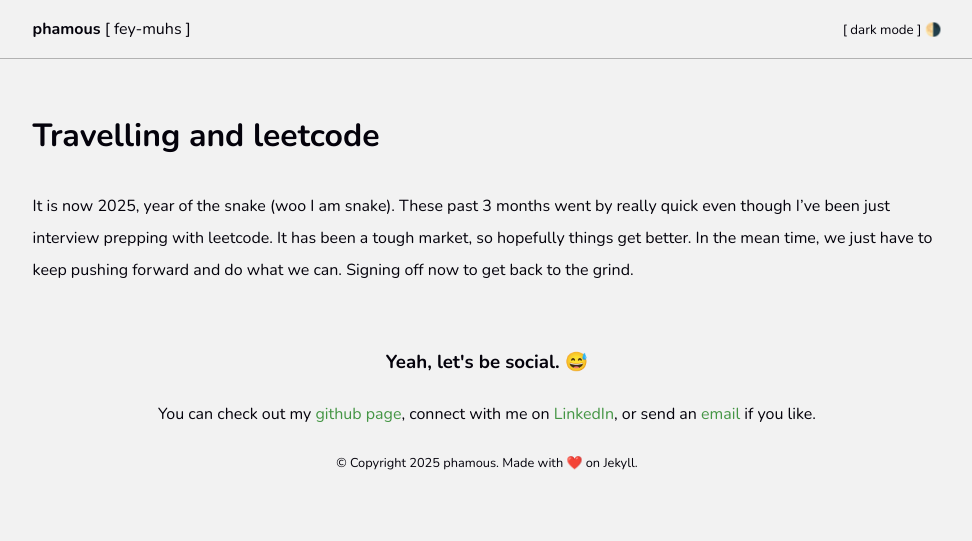
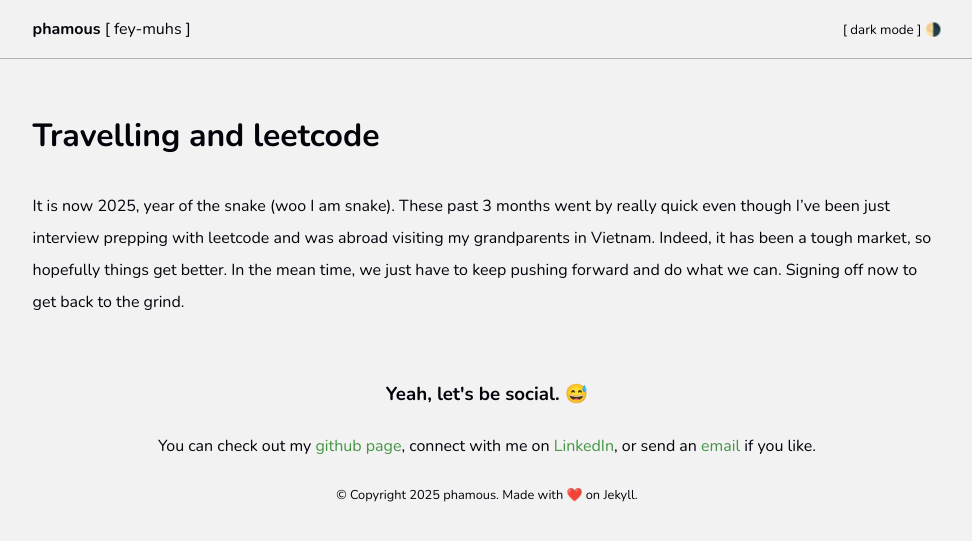
Before and after one commit to phvmous/phvmous.github.io, a Jekyll site: the page built from _posts/2025-01-09-Travelling and leetcode.md, in a window 1280 px wide. Shown: the top 541 px of the page, without its empty margins (153-1125 px from the left). Built offline with Jekyll 4.4.1, drawn with Linux system fonts in a browser that asks for light colours.

Commit message:
new post

```diff
--- a/_posts/2025-01-09-Travelling and leetcode.md
+++ b/_posts/2025-01-09-Travelling and leetcode.md
@@ -5,4 +5,4 @@ tags: [personal]
 keywords: personal
 latex: false
 ---
-It is now 2025, year of the snake (woo I am snake). These past 3 months went by really quick even though I've been just interview prepping with leetcode. It has been a tough market, so hopefully things get better. In the mean time, we just have to keep pushing forward and do what we can. Signing off now to get back to the grind.
+It is now 2025, year of the snake (woo I am snake). These past 3 months went by really quick even though I've been just interview prepping with leetcode and was abroad visiting my grandparents in Vietnam. Indeed, it has been a tough market, so hopefully things get better. In the mean time, we just have to keep pushing forward and do what we can. Signing off now to get back to the grind.
```
